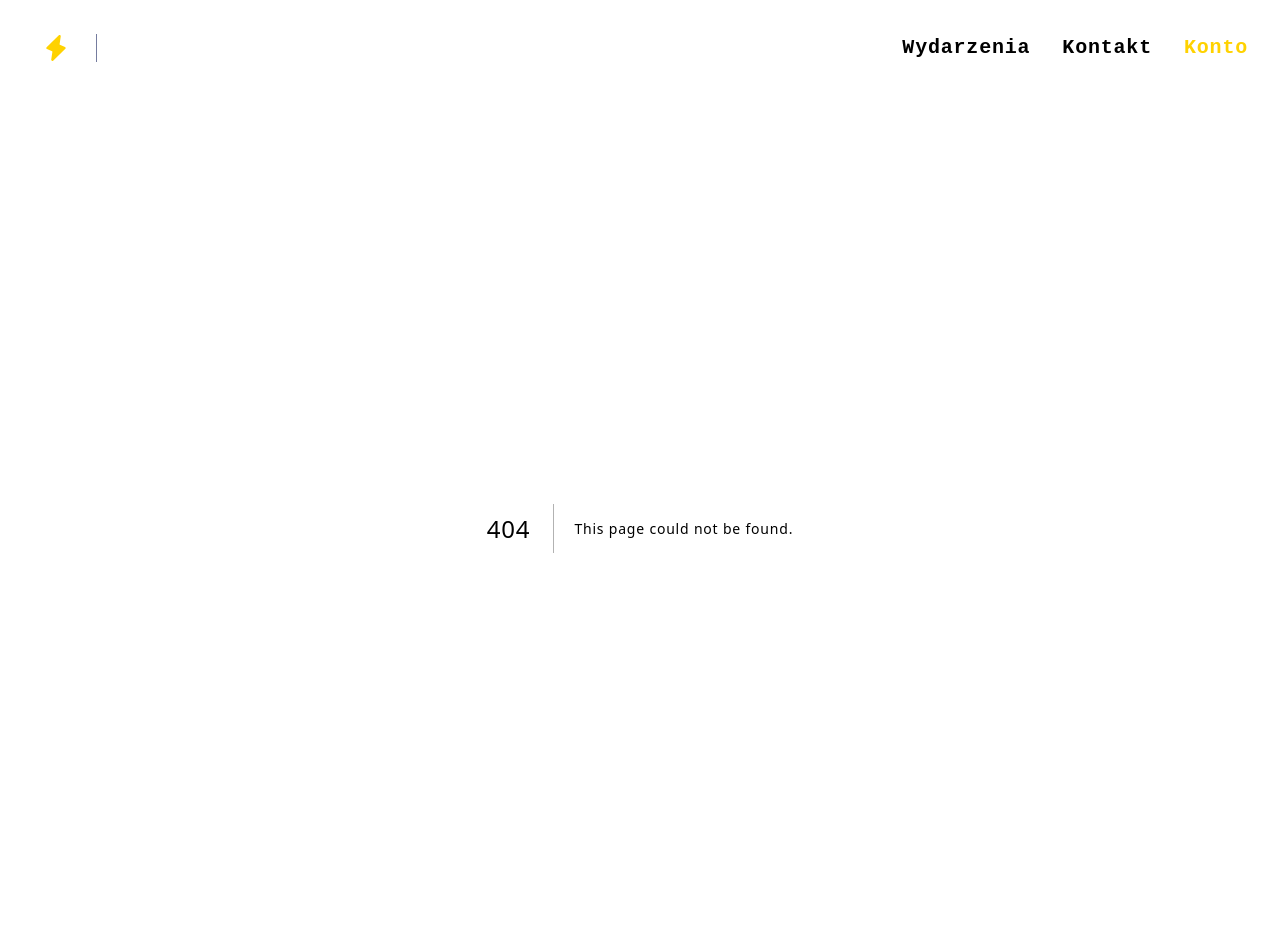
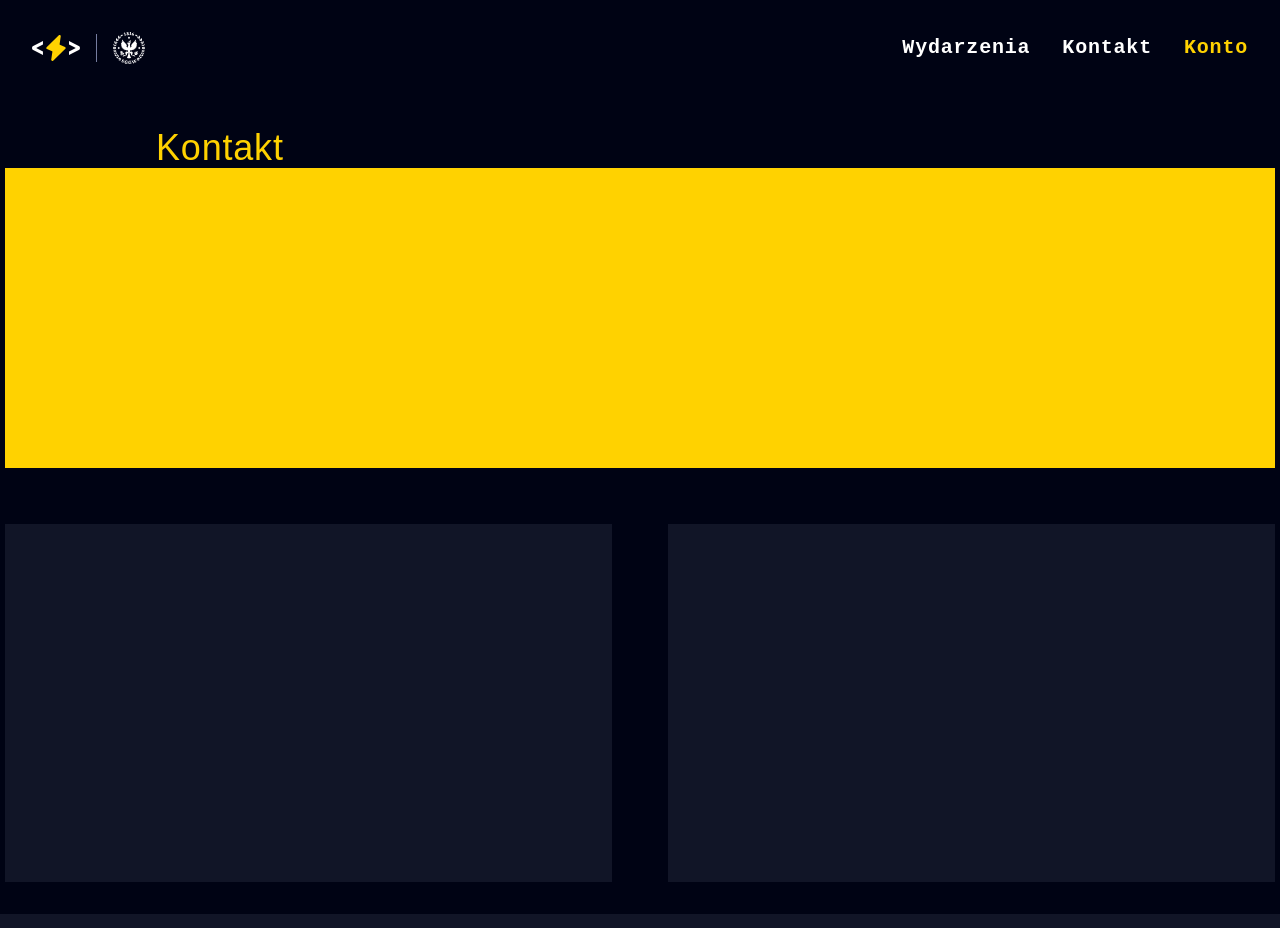
Before and after one commit to INIT-SGGW/HackArena-website, a Next.js app in the folder apps/web/: page /kontakt in a window 1280 px wide. Before the commit this address had no page. Shown: the top 928 px of the page. Built offline with nearby package versions, Linux system fonts and the light colour scheme.

Commit message:
adeed boxes to kontakt

```diff
--- /dev/null
+++ b/apps/web/src/app/kontakt/page.tsx
@@ -0,0 +1,21 @@
+export default function Page() {
+  return (
+    <div className={'maindiv'}>
+      <h1 className="text-4xl russo-one text-primary">Kontakt</h1>
+
+      <div className="w-[1270px] h-[714px] grid grid-cols-2 gap-[56px] justify-self-center">
+        <div
+          className={
+            'col-span-2 h-[300px] bg-(--color-primary) cut-opposite-corners '
+          }
+        ></div>
+        <div
+          className={'col-span-1 h-[358px] bg-(--color-secondary-300)'}
+        ></div>
+        <div
+          className={'col-span-1 h-[358px] bg-(--color-secondary-300)'}
+        ></div>
+      </div>
+    </div>
+  );
+}
--- a/apps/web/src/app/layout.tsx
+++ b/apps/web/src/app/layout.tsx
@@ -1,6 +1,7 @@
 import type { Metadata } from 'next';
 import './globals.css';
 import { Layout } from '@repo/ui';
+import React from 'react';
 
 export const metadata: Metadata = {
   title: 'Hackarena',
--- a/packages/ui/global.d.ts
+++ b/packages/ui/global.d.ts
@@ -1,4 +1,4 @@
-declare module "*.svg" {
-    const content: string;
-    export default content;
+declare module '*.svg' {
+  const content: string;
+  export default content;
 }
--- a/packages/ui/src/styles.css
+++ b/packages/ui/src/styles.css
@@ -3,6 +3,10 @@
 
 @layer utilities {
   .cut-corner {
-    clip-path: polygon(100% 0, 100% 100%, 60 100%, 0% 0);
+    clip-path: polygon(100% 0, 100% 100%, 60px 100%, 0% 0);
   }
+  .cut-opposite-corners {
+    clip-path: polygon(100% 0, 100% 100%, 0 100%, 0% 0);
+  }
+
 }
```
Also changed, not shown: 1 other file (tests, documents, lock files or other folders).
